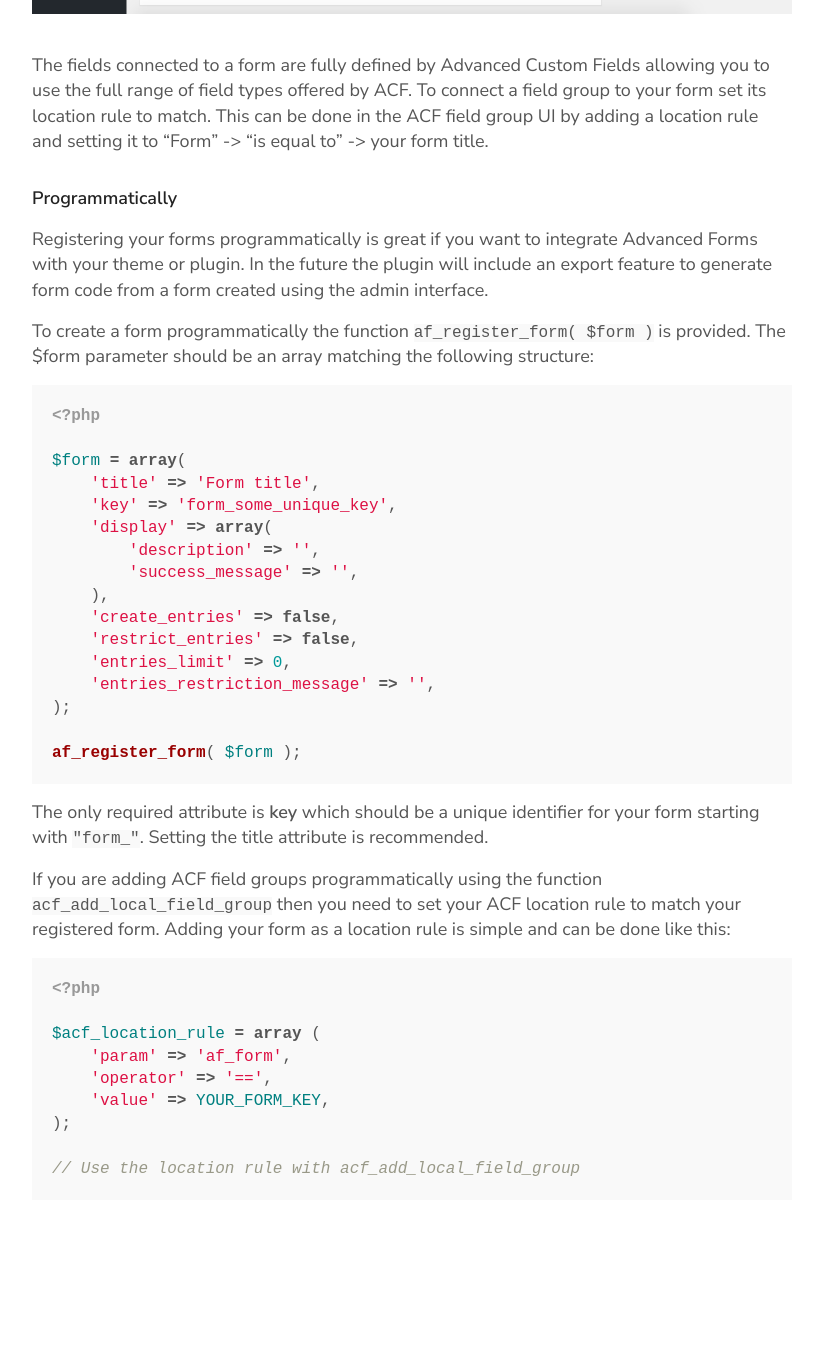
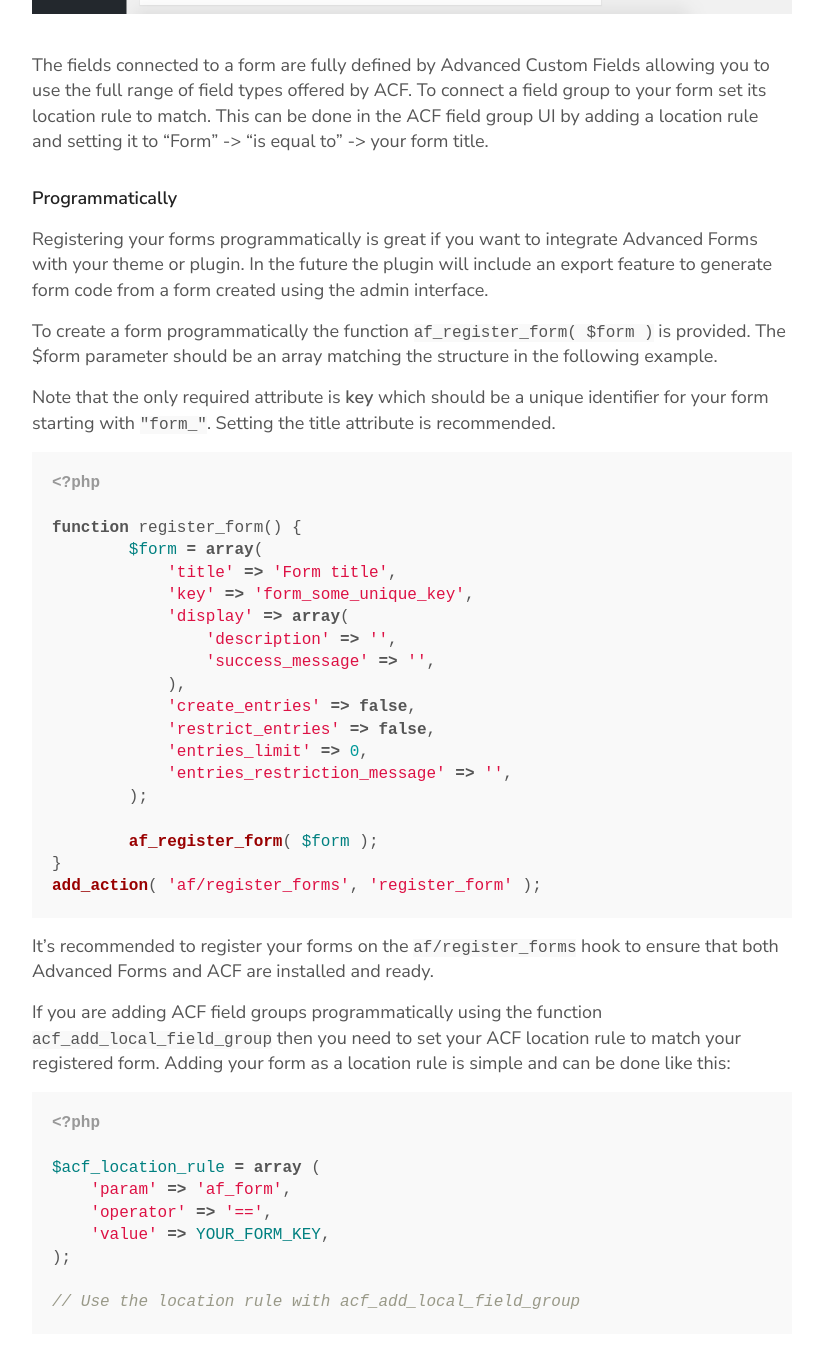
Before and after one commit to advancedforms/advancedforms.github.io, a Jekyll site: the page built from _posts/2016-12-25-creating-a-form.markdown, in a window 1280 px wide and 1400 px high, scrolled down 817 px. Shown: the top 1348 px of the window, without its empty margins (28-851 px from the left). Built offline with Jekyll 4.4.1, drawn with Linux system fonts in a browser that asks for light colours; comment, search, counter and statistics services are not loaded; before the commit the page ends 2083 px from its top, so only the background shows below that.

Commit message:
Info about af/register_forms hook

```diff
--- a/_posts/2016-12-25-creating-a-form.markdown
+++ b/_posts/2016-12-25-creating-a-form.markdown
@@ -19,29 +19,34 @@ The fields connected to a form are fully defined by Advanced Custom Fields allow
 
 Registering your forms programmatically is great if you want to integrate Advanced Forms with your theme or plugin. In the future the plugin will include an export feature to generate form code from a form created using the admin interface.
 
-To create a form programmatically the function `af_register_form( $form )` is provided. The $form parameter should be an array matching the following structure:
+To create a form programmatically the function `af_register_form( $form )` is provided. The $form parameter should be an array matching the structure in the following example.
+
+Note that the only required attribute is **key** which should be a unique identifier for your form starting with `"form_"`. Setting the title attribute is recommended.
 
 {% highlight php %}
 <?php
 
-$form = array(
-    'title' => 'Form title',
-    'key' => 'form_some_unique_key',
-    'display' => array(
-        'description' => '',
-        'success_message' => '',
-    ),
-    'create_entries' => false,
-    'restrict_entries' => false,
-    'entries_limit' => 0,
-    'entries_restriction_message' => '',
-);
+function register_form() {
+	$form = array(
+	    'title' => 'Form title',
+	    'key' => 'form_some_unique_key',
+	    'display' => array(
+	        'description' => '',
+	        'success_message' => '',
+	    ),
+	    'create_entries' => false,
+	    'restrict_entries' => false,
+	    'entries_limit' => 0,
+	    'entries_restriction_message' => '',
+	);
 
-af_register_form( $form );
+	af_register_form( $form );
+}
+add_action( 'af/register_forms', 'register_form' );
 
 {% endhighlight %}
 
-The only required attribute is **key** which should be a unique identifier for your form starting with `"form_"`. Setting the title attribute is recommended.
+It's recommended to register your forms on the `af/register_forms` hook to ensure that both Advanced Forms and ACF are installed and ready.
 
 If you are adding ACF field groups programmatically using the function `acf_add_local_field_group` then you need to set your ACF location rule to match your registered form. Adding your form as a location rule is simple and can be done like this:
 
```
